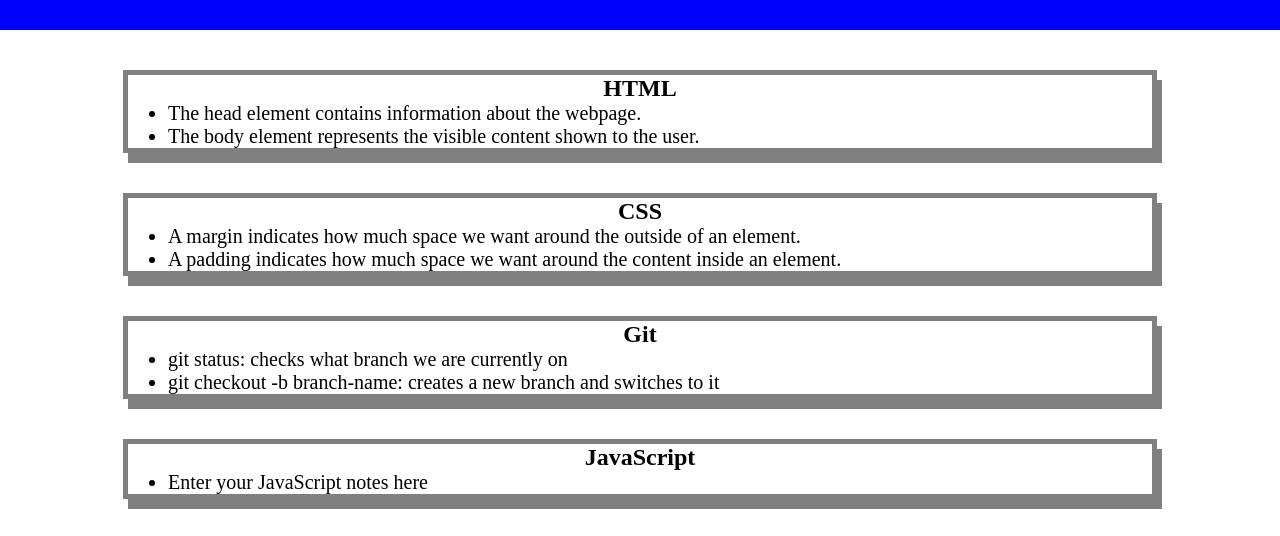
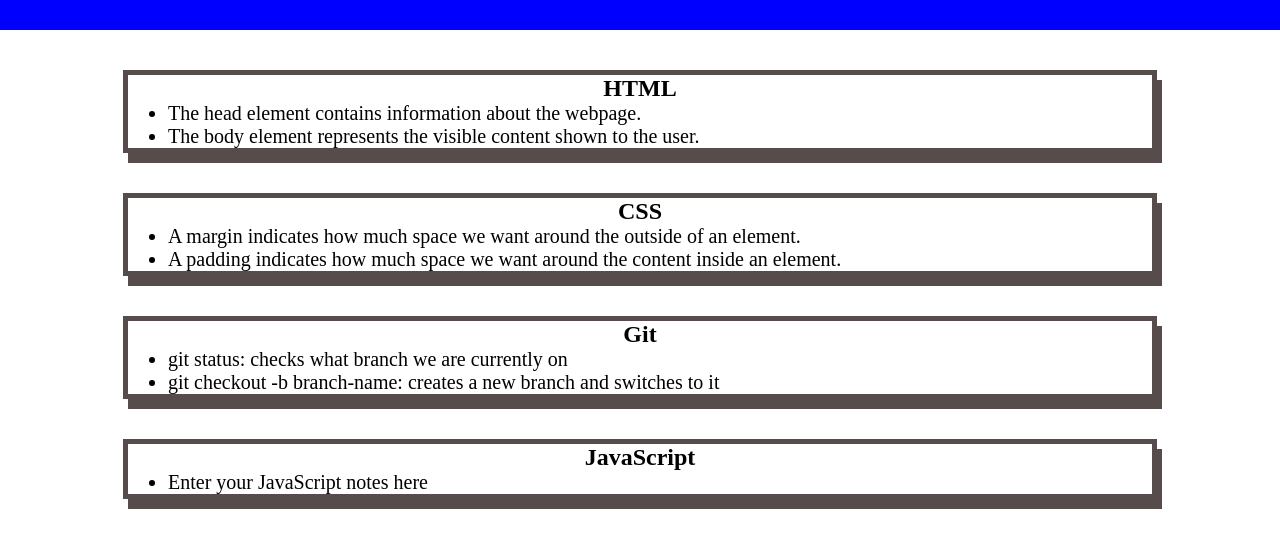
Before and after one commit to dagaab/prework-study-guide, a plain HTML site: page prework-study-guide/index.html in a window 1280 px wide. Shown: the part 90-626 px from the top of the page. Drawn offline with Linux system fonts and the light colour scheme.

Commit message:
added CSS to project

```diff
--- a/prework-study-guide/assets/style.css
+++ b/prework-study-guide/assets/style.css
@@ -37,6 +37,6 @@ p {
 .card {
     width: 80%;
     margin: 40px auto;
-    border: 5px solid grey;
-    box-shadow: 5px 10px grey;
+    border: 5px solid rgb(86, 76, 76);
+    box-shadow: 5px 10px rgb(86, 76, 76);
 }
```
